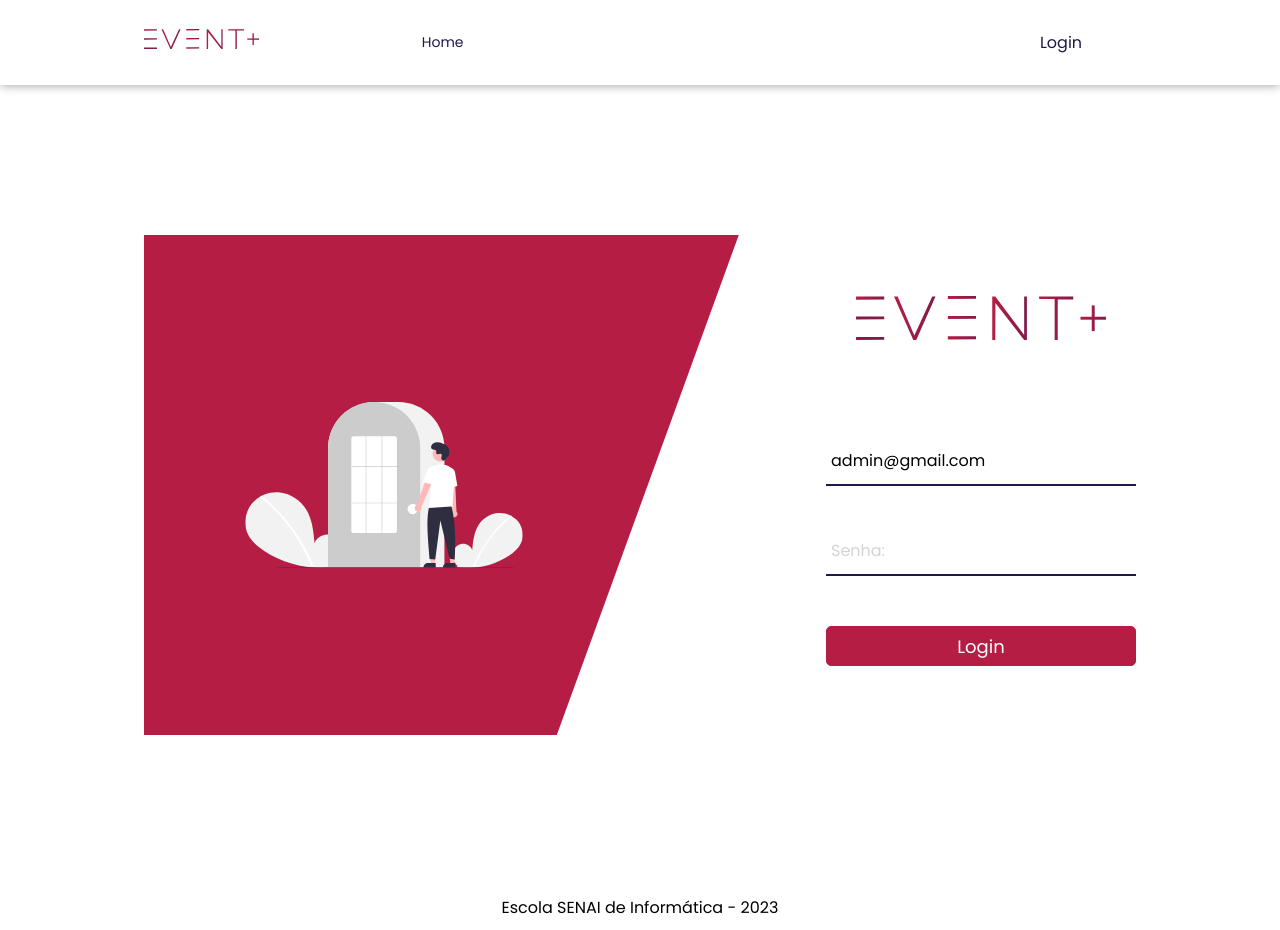
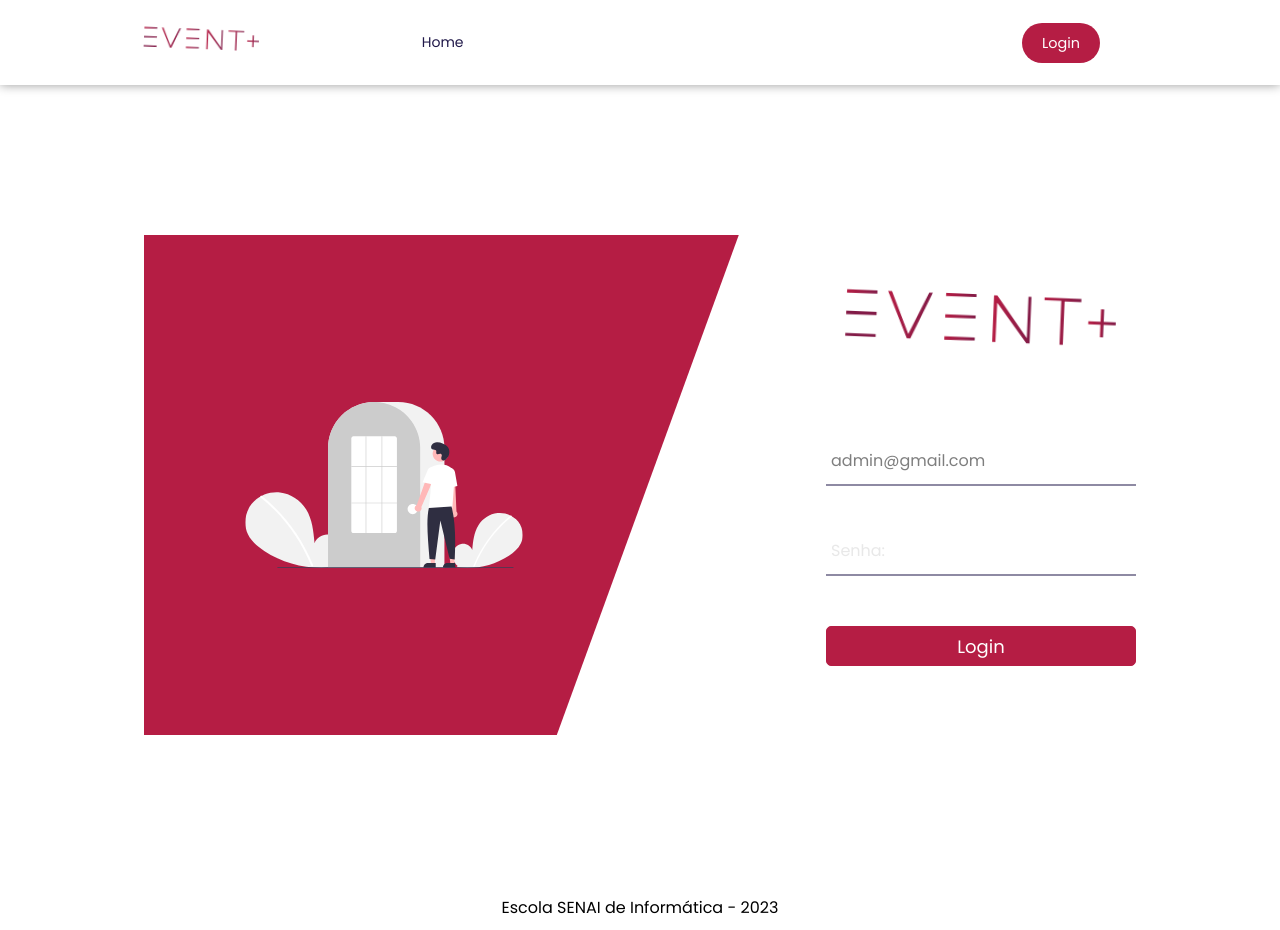
Before and after one commit to MatheusMacedoDev/event-plus-react-front-end, a React (Create React App) app: page /login in a window 1280 px wide. Built offline with nearby package versions, Linux system fonts and the light colour scheme; the HTML template or start-up script is replaced by a standard one.

Commit message:
Little changes around all the web site

```diff
--- a/src/components/Banner/Banner.jsx
+++ b/src/components/Banner/Banner.jsx
@@ -1,10 +1,14 @@
 import './Banner.css';
 
-// Swiper React - implementar
+import { motion } from 'framer-motion'
 
 const Banner = () => {
     return (
-        <article className='banner'></article>
+        <motion.article
+            initial={{ opacity: 0, scale: 0.5, y: -100 }}
+            whileInView={{ opacity: 1, scale: 1, y: 0 }}
+            className='banner'
+        ></motion.article>
     );
 };
 
--- a/src/components/ContactSection/ContactSection.jsx
+++ b/src/components/ContactSection/ContactSection.jsx
@@ -4,7 +4,7 @@ import './ContactSection.css';
 import Title from '../Title/Title';
 import ContatoMap from '../../assets/images/contato-map.png';
 
-import { motion } from 'framer-motion';
+import { motion, spring } from 'framer-motion';
 
 const ContactSection = () => {
     return (
@@ -15,7 +15,7 @@ const ContactSection = () => {
                 <motion.img
                     initial={{ opacity: 0, x: -100 }}
                     whileInView={{ opacity: 1, x: 0 }}
-                    transition={{ duration: 0.5 }}
+                    transition={{ type: "spring", stiffness: 100 }}
                     src={ContatoMap}
                     alt="Imagem puramente ilustrativa de um mapa"
                     className='contato__img-map'
@@ -23,7 +23,7 @@ const ContactSection = () => {
                 <motion.p
                     initial={{ opacity: 0, x: 100 }}
                     whileInView={{ opacity: 1, x: 0 }}
-                    transition={{ duration: 0.5 }}
+                    transition={{ type: "spring", stiffness: 100 }}
                 >
                     Rua Niterói, 180 - Centro <br />
                     São Caetano do Sul - SP <br />
--- a/src/components/EventCard/EventCard.jsx
+++ b/src/components/EventCard/EventCard.jsx
@@ -49,9 +49,7 @@ const EventCard = ( {title, description, date, idEvent, buttonText, buttonLink}
             { <Notification {...notifyUser} setNotifyUser={setNotifyUser} /> }
             <motion.article
                 whileHover={{ scale: 1.1 }}
-                initial={{ opacity: 0 }}
-                whileInView={{ opacity: 1 }}
-                transition={{ duration: 1 }}
+                transition={{ duration: 0.3 }}
                 className='event-card'
             >
                 <h2
--- a/src/components/Footer/Footer.jsx
+++ b/src/components/Footer/Footer.jsx
@@ -2,11 +2,18 @@ import './Footer.css';
 
 import React from 'react';
 
+import { motion } from 'framer-motion'
+
 const Footer = ({ textRights = "Escola SENAI de Informática - 2023" }) => {
     return (
-        <footer className='footer-page'>
+        <motion.footer
+            initial={{ opacity: 0 }}
+            whileInView={{ opacity: 1 }}
+            transition={{ duration: 0.5 }}
+            className='footer-page'
+        >
             <p className="footer-page__rights">{textRights}</p>
-        </footer>
+        </motion.footer>
     );
 };
 
--- a/src/components/FormComponents/FormComponents.jsx
+++ b/src/components/FormComponents/FormComponents.jsx
@@ -13,7 +13,10 @@ export const Input = ( {
     handleChange
 } ) => {
     return (
-        <input
+        <motion.input
+            initial={{ opacity: 0.5 }}
+            whileHover={{ opacity: 1 }}
+            whileFocus={{ scale: 1.1, opacity: 1 }}
             type={type}
             id={id}
             name={name}
--- a/src/components/Nav/Nav.css
+++ b/src/components/Nav/Nav.css
@@ -81,9 +81,21 @@
     /* padding: 15px 15px 15px 2px; */
 
     font-family: Poppins-Regular;
-    font-size: 1rem;
-    color: var(--color-dark-blue);
+    font-size: 0.9rem;
+    color: var(--color-white);
     text-decoration: none;
+
+    background-color: #B51D44;
+    padding: 10px 20px;
+    border-radius: 30px;
+}
+
+.navbar__item--dark:hover {
+    background-color: rgb(199, 34, 75);
+}
+
+.navbar__item--dark:active {
+    background-color: #A31A3D;
 }
 
 
--- a/src/components/Nav/Nav.jsx
+++ b/src/components/Nav/Nav.jsx
@@ -18,7 +18,15 @@ const Nav = ({ showMobileNavBar, toggleShowMobileNavBar }) => {
             <span className="navbar__close" onClick={toggleShowMobileNavBar}>x</span>
 
             <Link to='/' className="eventlogo">
-                <motion.img whileHover={{ scale: 1.2 }} whileTap={{ scale: 0.9 }} className='eventlogo__logo-image' src={window.innerWidth >= 992 ? LogoDeskTop : LogoMobile} alt="" />
+                <motion.img
+                    initial={{ rotate: -3, opacity: 0.5 }}
+                    animate={{ rotate: 3, opacity: 1 }}
+                    transition={{ repeat: Infinity, repeatType: 'mirror', duration: 2 }}
+                    whileHover={{ scale: 1.2 }}
+                    whileTap={{ scale: 0.9 }}
+                    className='eventlogo__logo-image'
+                    src={window.innerWidth >= 992 ? LogoDeskTop : LogoMobile} alt=""
+                />
             </Link>
 
             <div className="navbar__items-box">
--- a/src/components/UserProfile/UserProfile.jsx
+++ b/src/components/UserProfile/UserProfile.jsx
@@ -7,6 +7,8 @@ import "./UserProfile.css";
 
 import { useNavigate } from 'react-router-dom';
 import { Link } from 'react-router-dom';
+
+import { motion } from 'framer-motion'
 
 const UserProfile = () => {
     const { userData, setUserData } = useContext(UserContext);
@@ -34,7 +36,12 @@ const UserProfile = () => {
                     />
                 </>
             ) : (
-                <Link to='/login' className='navbar__item--dark'>Login</Link>
+                <motion.span
+                    whileHover={{ scale: 1.1 }}
+                    whileTap={{ scale: 0.9 }}
+                >
+                    <Link to='/login' className='navbar__item--dark'>Login</Link>
+                </motion.span>
             ) }
         </div>
     );
--- a/src/components/VisionSection/VisionSection.jsx
+++ b/src/components/VisionSection/VisionSection.jsx
@@ -4,12 +4,21 @@ import './VisionSection.css';
 
 import Title from '../Title/Title';
 
+import { motion } from 'framer-motion'
+
 const VisionSection = () => {
     return (
         <section className='vision'>
             <div className="vision__box">
                 <Title text='Visão' additionalClassName='vision__title' color='white' />
-                <p className="vision__text">Lorem ipsum dolor sit amet consectetur adipisicing elit. Dolorem, sed hic quas non fugiat cupiditate tenetur dicta placeat nihil animi reiciendis nostrum, asperiores, sequi dolores modi aspernatur consequatur rerum accusamus?</p>
+                <motion.p
+                    initial={{ opacity: 0, y: 100 }}
+                    whileInView={{ opacity: 1, y: 0 }}
+                    transition={{ duration: 0.5 }}
+                    className="vision__text"
+                >
+                    Lorem ipsum dolor sit amet consectetur adipisicing elit. Dolorem, sed hic quas non fugiat cupiditate tenetur dicta placeat nihil animi reiciendis nostrum, asperiores, sequi dolores modi aspernatur consequatur rerum accusamus?
+                </motion.p>
             </div>
         </section>
     );
--- a/src/pages/EventCommentaryPage/EventInfo/EventInfo.css
+++ b/src/pages/EventCommentaryPage/EventInfo/EventInfo.css
@@ -10,6 +10,8 @@
     flex-direction: column;
 
     padding: 40px;
+
+    width: 600px;
 }
 
 .event-info__image {
--- a/src/pages/LoginPage/LoginPage.jsx
+++ b/src/pages/LoginPage/LoginPage.jsx
@@ -13,6 +13,8 @@ import { loginResource } from '../../services/apiResources';
 import { useNavigate } from 'react-router-dom';
 
 import { userDecodeToken, UserContext } from '../../context/AuthContext';
+
+import { motion } from 'framer-motion'
 
 const LoginPage = () => {
     const [user, setUser] = useState({email: 'admin@gmail.com', senha: ''})
@@ -53,19 +55,39 @@ const LoginPage = () => {
     return (
         <div className="layout-grid-login">
         <div className="login">
-            <div className="login__illustration">
+            <motion.div
+                initial={{ x: -500, opacity: 0 }}
+                animate={{ x: 0, opacity: 1 }}
+                transition={{ delayChildren: 2 }}
+                className="login__illustration"
+            >
                 <div className="login__illustration-rotate"></div>
                 <ImageIllustrator
                     image={LoginImage}
                     altText="Imagem de um homem em frente de uma porta de entrada"
                     additionalClass="login-illustrator "
                 />
-            </div>
+            </motion.div>
 
-            <div className="frm-login">
-            <img src={logo} className="frm-login__logo" alt="" />
+            <motion.div
+                initial={{ x: 400, opacity: 0 }}
+                animate={{ x: 0, opacity: 1 }}
+                transition={{ type: "spring" }}
+                className="frm-login"
+            >
+                <motion.img
+                    initial={{ scale: 0.9, rotate: -3 }}
+                    animate={{ scale: 1.1, rotate: 3 }}
+                    transition={{ repeat: Infinity, repeatType: "mirror", duration: 2 }}
+                    src={logo}
+                    className="frm-login__logo"
+                    alt=""
+                />
 
-            <form className="frm-login__formbox" onSubmit={handleSubmit}>
+                <motion.form
+                    className="frm-login__formbox"
+                    onSubmit={handleSubmit}
+                >
                     <Input
                         additionalClassName="frm-login__entry"
                         type="email"
@@ -101,8 +123,8 @@ const LoginPage = () => {
                         name="btn-login"
                         additionalClassName="frm-login__button"
                     />
-            </form>
-            </div>
+                </motion.form>
+            </motion.div>
         </div>
         </div>
     );
```
Also changed, not shown: src/pages/HomePage/HomePage.jsx (+15 -4 lines). Lines whose indentation alone changed are shown as unchanged.
